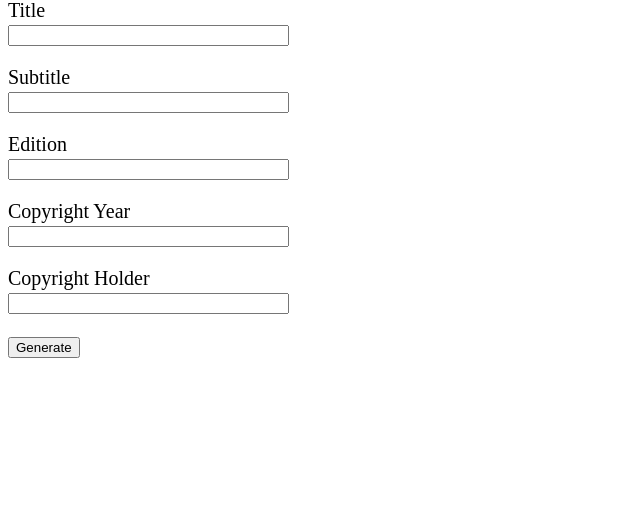
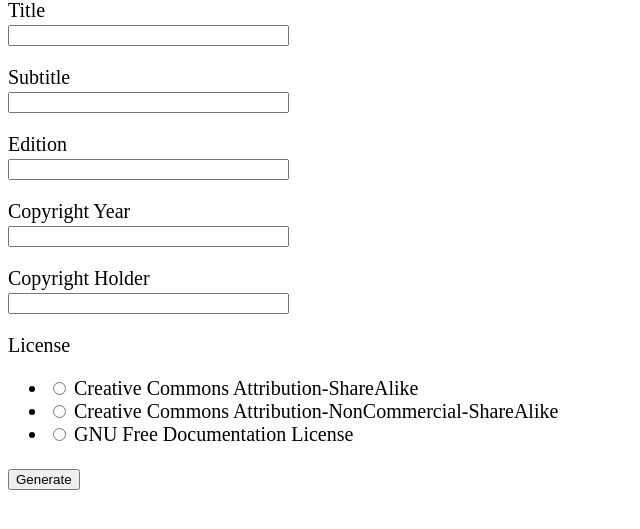
Before and after one commit to leingang/pretext-init-webui, a Flask app: page /newproject in a window 1280 px wide. Shown: the part 102-631 px from the top of the page, without its empty margins (0-640 px from the left). Run offline with Flask 2, Linux system fonts and the light colour scheme.

Commit message:
Add a radio button for license

```diff
--- a/pretext_init/forms.py
+++ b/pretext_init/forms.py
@@ -1,5 +1,5 @@
 from flask_wtf import FlaskForm
-from wtforms import StringField, PasswordField, BooleanField, SubmitField
+from wtforms import StringField, PasswordField, BooleanField, RadioField, SubmitField
 from wtforms.validators import DataRequired
 
 class NewProjectForm(FlaskForm):
@@ -8,4 +8,9 @@ class NewProjectForm(FlaskForm):
     project_edition = StringField('Edition')
     project_copyright_year = StringField('Copyright Year')
     project_copyright_holder = StringField('Copyright Holder')
+    project_license = RadioField('License',choices=[
+        ('CC-BY-SA','Creative Commons Attribution-ShareAlike'),
+        ('CC-BY-SA-NC','Creative Commons Attribution-NonCommercial-ShareAlike'),
+        ('GFDL','GNU Free Documentation License')
+    ])
     submit = SubmitField('Generate')
--- a/pretext_init/templates/new_project.html
+++ b/pretext_init/templates/new_project.html
@@ -24,6 +24,10 @@
         {{ form.project_copyright_holder.label }}<br>
         {{ form.project_copyright_holder(size=32) }}
     </p>
+    <p>
+        {{ form.project_license.label }}
+        {{ form.project_license }}
+    </p>
     <p>{{ form.submit() }}</p>
 </form>
 {% endblock %}
```
